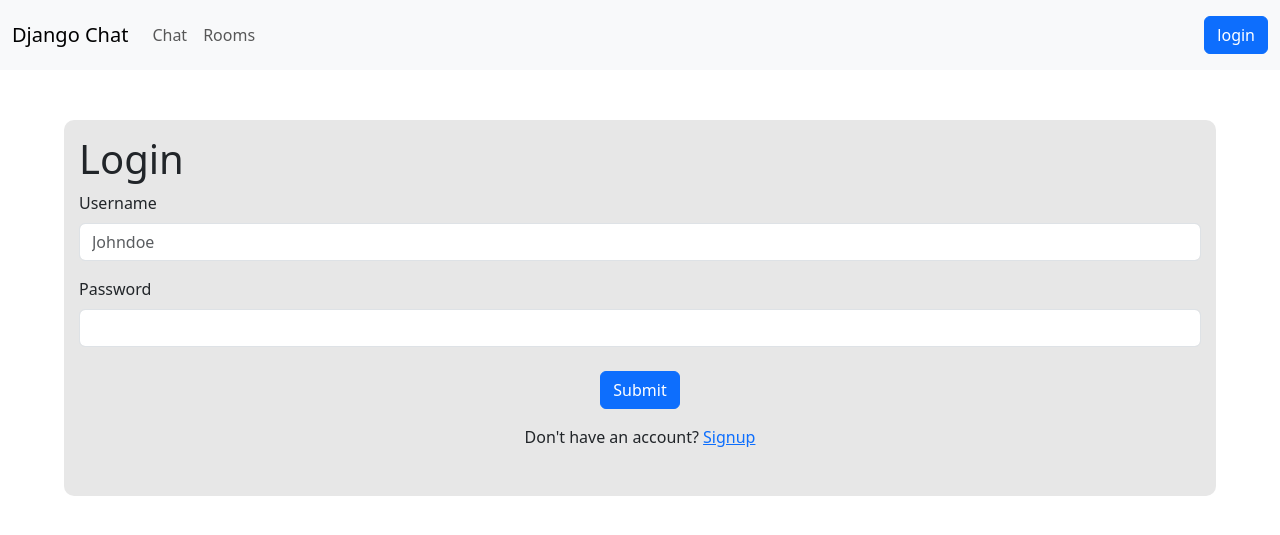
After one commit to Swai15/TalkSpace, a Django app: page /login/ in a window 1280 px wide. The commit adds this page. Shown: the top 535 px of the page. Run offline with Django 5.2, Linux system fonts and the light colour scheme; some libraries are stand-ins or nearby versions.

Commit message:
Authentication, login, signup, logout

```diff
--- a/chatapp/views.py
+++ b/chatapp/views.py
@@ -1,7 +1,10 @@
+from django.contrib.auth.decorators import login_required
 from django.shortcuts import render
+
 
 # Create your views here.
 
+@login_required
 def chatpage(request):
 
   return render (request, 'chatapp/chatpage.html')
--- a/core/settings.py
+++ b/core/settings.py
@@ -127,6 +127,9 @@ STATICFILES_DIRS = [
   BASE_DIR / 'static',
 ]
 
+LOGOUT_REDIRECT_URL = '/'
+
+
 
 
 # Default primary key field type
--- /dev/null
+++ b/main/forms.py
@@ -0,0 +1,13 @@
+from django.contrib.auth.forms import UserCreationForm, AuthenticationForm
+from django.contrib.auth.models import User
+
+
+class SignUpForm(UserCreationForm):
+  class Meta:
+    model = User
+    fields = ['email' ,'username', 'password1', 'password2']
+
+class LoginForm(AuthenticationForm):
+  class Meta:
+    model = User
+    fields = ['email', 'password']
--- a/main/templates/main/base.html
+++ b/main/templates/main/base.html
@@ -12,6 +12,7 @@
   {% bootstrap_css %}
   <link rel="stylesheet" type="text/css" href="{% static 'css/frontpage.css' %}">
   <link rel="stylesheet" type="text/css" href="{% static 'css/chatpage.css' %}">
+  <link rel="stylesheet" type="text/css" href="{% static 'css/signupLogin.css' %}">
   <!-- <script src="https://cdn.tailwindcss.com"></script> -->
 
 
@@ -30,17 +31,25 @@
       </button>
       <div class="collapse navbar-collapse" id="navbarText">
         <ul class="navbar-nav me-auto mb-2 mb-lg-0">
+
           <li class="nav-item">
             <a class="nav-link" aria-current="page" href="{% url 'chatpage' %}">Chat</a>
           </li>
 
           <li class="nav-item">
-            <a class="nav-link " href="{% url 'roompage' %}">Rooms</a>
+            <a class="nav-link" aria-current="page" href="{% url 'roompage' %}">Rooms</a>
           </li>
+
         </ul>
 
+
         <span class="navbar-text">
-          <button type="button" class="btn btn-primary">login</button>
+          {% if request.user.is_authenticated %}
+          <a href="{% url 'logout' %}"><button type="button" class="btn btn-primary">logout</button></a>
+          {% else %}
+          <a href="{% url 'login' %}"><button type="button" class="btn btn-primary">login</button></a>
+
+          {% endif %}
         </span>
       </div>
     </div>
--- /dev/null
+++ b/main/templates/main/login.html
@@ -0,0 +1,47 @@
+{% extends 'main/base.html' %}
+
+{% block title %}
+Login |
+{% endblock title %}
+
+{% block content %}
+<div class="login-container">
+
+  <div>
+    <h1>Login</h1>
+  </div>
+  <form method="POST" action="{% url 'login' %}">
+    {% csrf_token %}
+    <div class="mb-3">
+      <label for="username" class="form-label">Username</label>
+      <input type="text" name="username" placeholder="Johndoe" class="form-control" id="username"
+        aria-describedby="emailHelp">
+    </div>
+
+    <div class="mb-3">
+      <label for="password" class="form-label">Password</label>
+      <input type="password" name="password" class="form-control" id="password">
+    </div>
+
+    <div class="signup-buttons mt-4 mb-3">
+      <div class="mb-3">
+        <button type="submit" class="btn btn-primary">Submit</button>
+      </div>
+      <div class="mb-3">Don't have an account? <a href="{% url 'signup' %}">Signup</a></div>
+    </div>
+
+    {% if form.errors %}
+    {% for field in form %}
+    {% for error in field.errors %}
+    <div class="mt-4 mb-3">
+      <p>{{ error|escape }}</p>
+    </div>
+    {% endfor %}
+    {% endfor %}
+    {% endif %}
+
+
+  </form>
+</div>
+
+{% endblock content %}
--- a/main/urls.py
+++ b/main/urls.py
@@ -1,9 +1,12 @@
-from django.contrib import admin
-from django.urls import path, include
+from django.contrib.auth import views as auth_views
+from django.urls import path
 
 from . import views
 
 
 urlpatterns = [
     path('', views.frontPage, name='frontpage'),
+    path('signup/', views.signup, name='signup'),
+    path('login/', views.user_login , name='login'),
+    path('logout/', auth_views.LogoutView.as_view(), name='logout'),
 ]
--- a/main/views.py
+++ b/main/views.py
@@ -1,6 +1,45 @@
-from django.shortcuts import render
+from django.contrib.auth import authenticate, login
+from django.contrib.auth.decorators import login_required
+
+from django.shortcuts import render,  redirect
+
+
+from .forms import SignUpForm, LoginForm
 
 # Create your views here.
 
+# @login_required(login_url='login')
 def frontPage(request):
   return render (request, 'main/frontpage.html')
+
+def signup(request):
+  if request.method == "POST":
+    form = SignUpForm(request.post)
+
+    if form.is_valid():
+      user = form.save()
+
+      login(request, user)
+      return redirect('frontpage')
+  else:
+    form = SignUpForm()
+
+  return render (request, 'main/signup.html', {'form': form})
+
+
+def user_login(request):
+  if request.method == "POST":
+    form = LoginForm(data=request.POST)
+
+    if form.is_valid():
+      username = form.cleaned_data['username']
+      password = form.cleaned_data['password']
+      user = authenticate(request, username=username, password=password)
+
+      if user is not None:
+        login(request, user)
+        return redirect('frontpage')
+  else:
+      form = LoginForm()
+
+  return render(request, 'main/login.html', {'form': form})
--- a/static/css/frontpage.css
+++ b/static/css/frontpage.css
@@ -16,3 +16,7 @@
   justify-content: center;
 
 }
+
+.frontpage-chat-card a {
+  text-decoration: none;
+}
--- /dev/null
+++ b/static/css/signupLogin.css
@@ -0,0 +1,20 @@
+.signup-container, .login-container {
+  background-color: rgb(231, 231, 231);
+  width: 90vw;
+  display: flex;
+  flex-direction: column;
+  padding: 15px;
+  border-radius: 10px;
+  margin-left: auto;
+  margin-right: auto;
+  margin-top: 50px;
+
+}
+
+
+.signup-buttons {
+  display: flex;
+  justify-content: center;
+  align-items: center;
+  flex-direction: column;
+}
```
Also changed, not shown: main/templates/main/frontpage.html (+21 -4 lines), main/templates/main/signup.html (added, +48 -0 lines), db.sqlite3.
